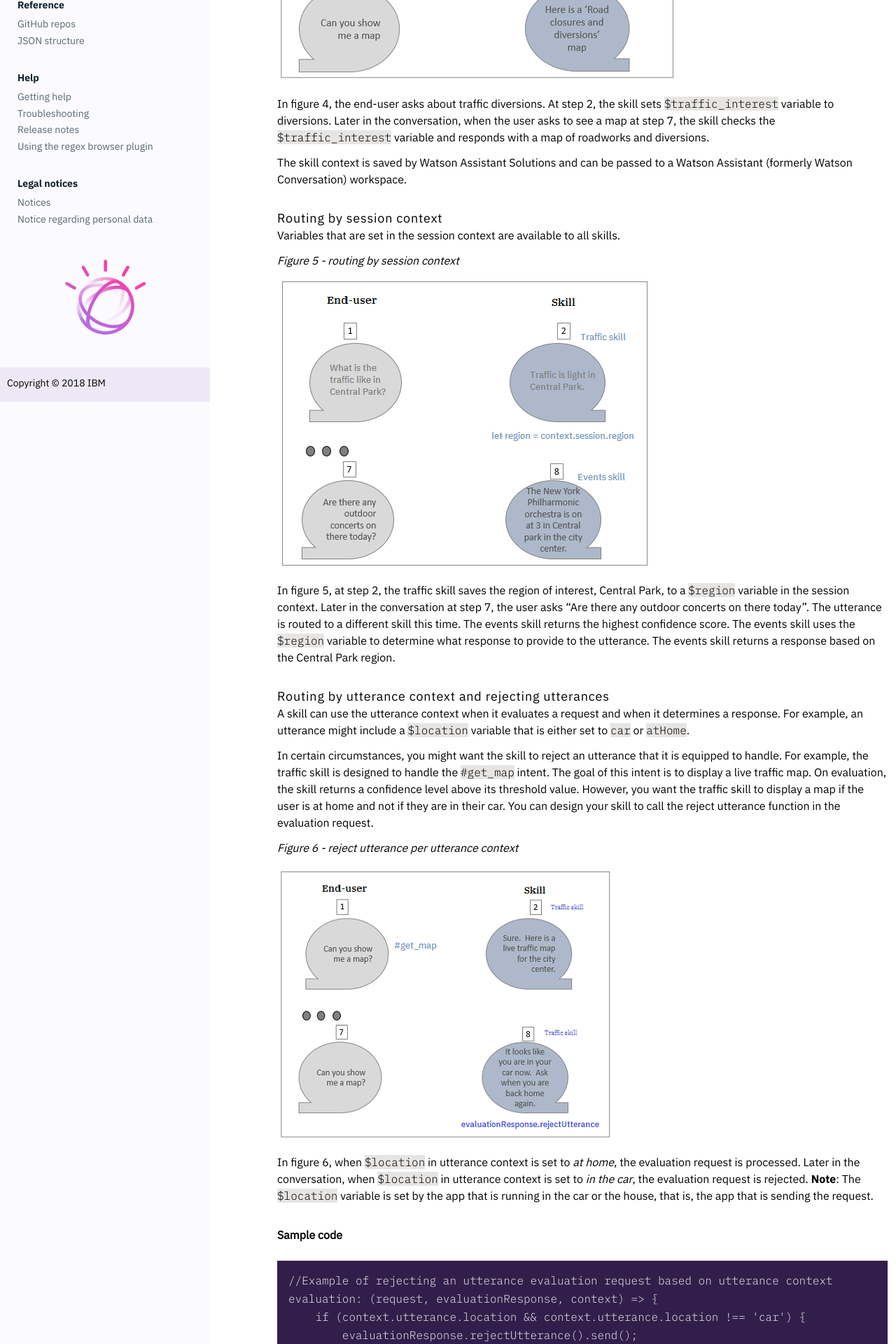
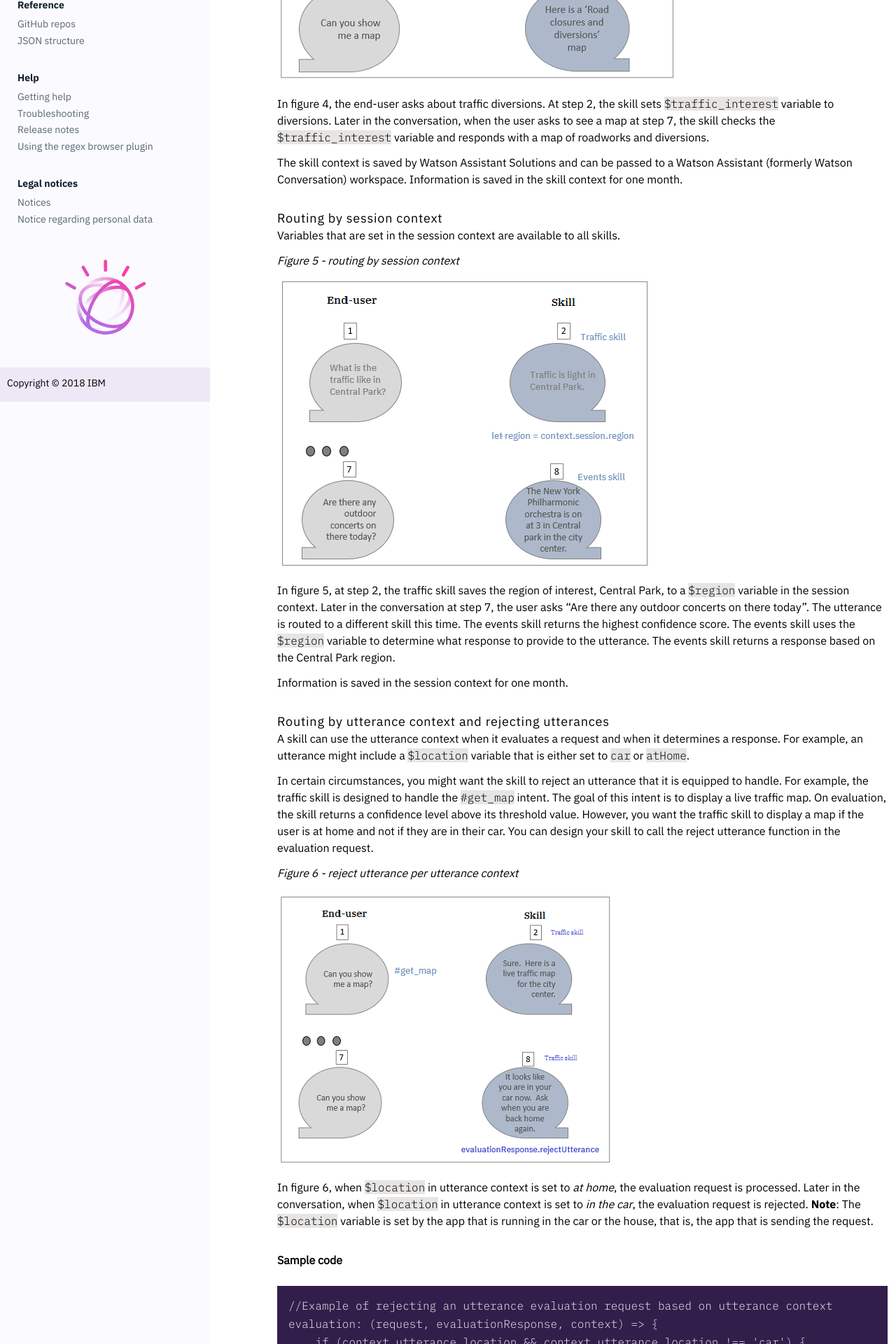
Before and after one commit to Watson-Personal-Assistant/developer, a Jekyll site: the page built from _content/skill/skill_features.md, in a window 1280 px wide. Shown: the part 2852-4772 px from the top of the page at 70% size. Built offline with Jekyll 4.4.1, drawn with Linux system fonts in a browser that asks for light colours; some web fonts are replaced; some of the changed text lies outside the part shown.

Commit message:
info save for 1 month

````diff
--- a/_content/skill/skill_features.md
+++ b/_content/skill/skill_features.md
@@ -66,7 +66,7 @@ _Figure 4 - routing by skill context_
 
 In figure 4, the end-user asks about traffic diversions.  At step 2, the skill sets `$traffic_interest` variable to diversions.  Later in the conversation, when the user asks to see a map at step 7, the skill checks the `$traffic_interest` variable and responds with a map of roadworks and diversions.
 
-The skill context is saved by Watson Assistant Solutions and can be passed to a Watson Assistant (formerly Watson Conversation) workspace.
+The skill context is saved by Watson Assistant Solutions and can be passed to a Watson Assistant (formerly Watson Conversation) workspace. Information is saved in the skill context for one month.
 
 #### Routing by session context
 Variables that are set in the session context are available to all skills.
@@ -76,6 +76,8 @@ _Figure 5 - routing by session context_
 ![Routing by session context]({{site.baseurl}}/images/skill_session_context_ex.PNG)
 
 In figure 5, at step 2, the traffic skill saves the region of interest, Central Park, to a `$region` variable in the session context. Later in the conversation at step 7, the user asks "Are there any outdoor concerts on there today".  The utterance is routed to a different skill this time.  The events skill returns the highest confidence score. The events skill uses the `$region` variable to determine what response to provide to the utterance.  The events skill returns a response based on the Central Park region.
+
+Information is saved in the session context for one month.
 
 #### Routing by utterance context and rejecting utterances
 A skill can use the utterance context when it evaluates a request and when it determines a response. For example, an utterance might include a `$location` variable that is either set to `car` or `atHome`.
@@ -101,6 +103,7 @@ evaluation: (request, evaluationResponse, context) => {
     },
 },
 ```
+Information in the utterance context is not saved.
 
 #### Handling unmatched utterances with fallback skills
 No matter how broad a knowledge base your assistant has, cicumstances will arise that your skills do not have the knoweldge to handle.  In your responses, you can provide a more elegant response than "I'm not trained for this".
````
